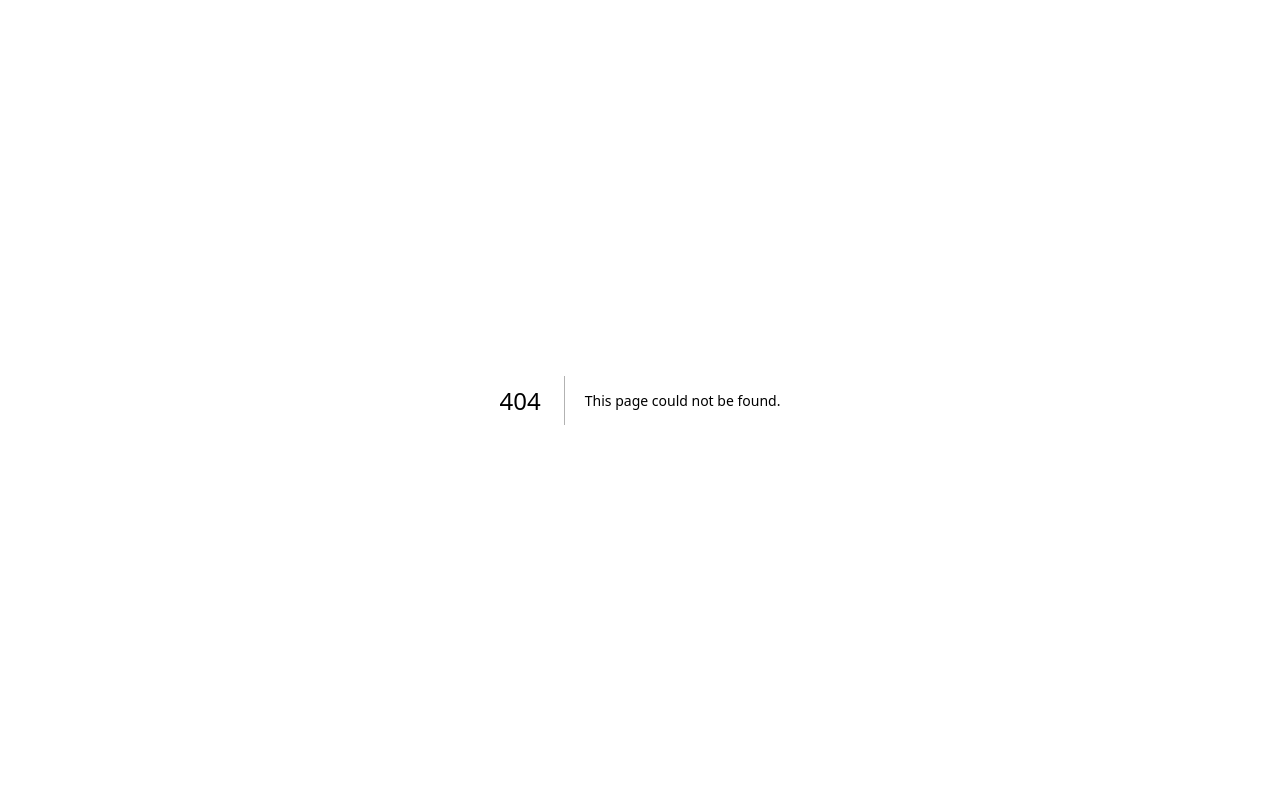
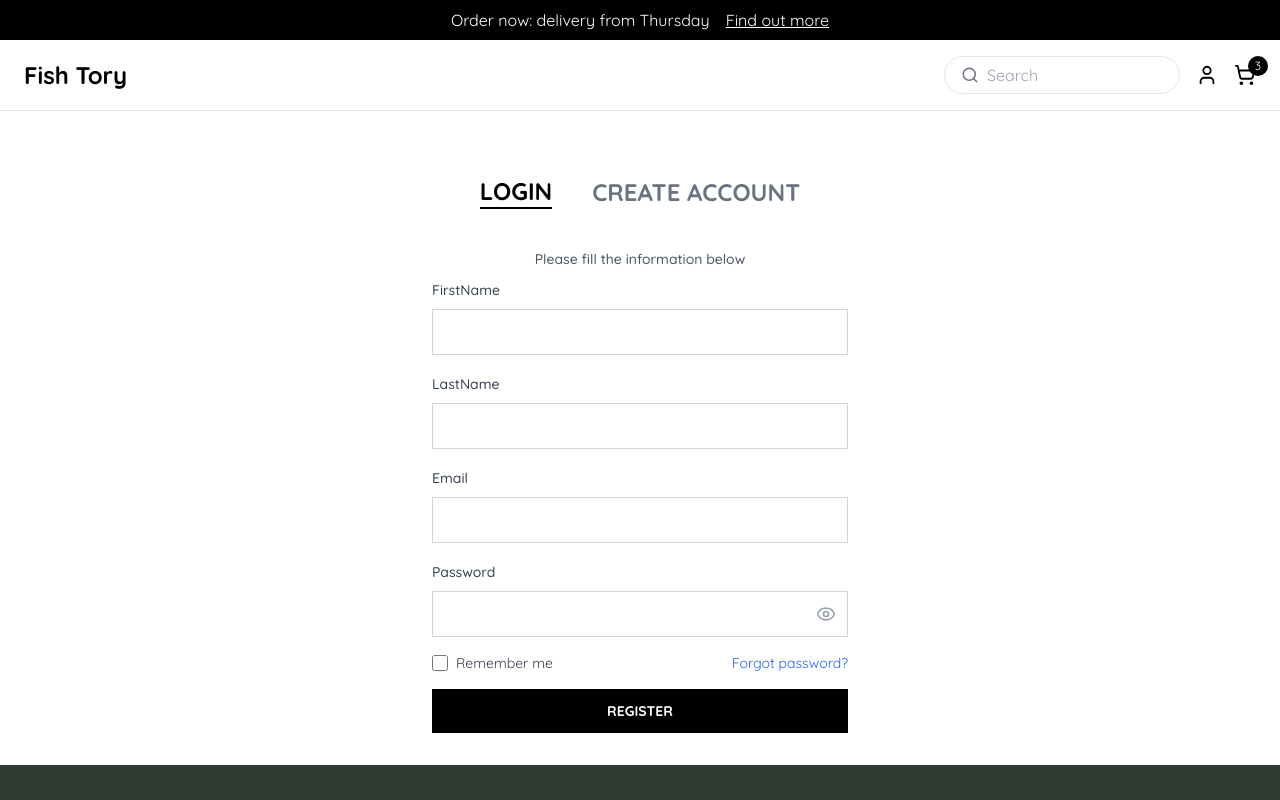
Before and after one commit to sakayat/fishtory, a Next.js app: page /account/register in a window 1280 px wide. Before the commit this address had no page. Shown: the top 800 px of the page. Built offline with nearby package versions, Linux system fonts and the light colour scheme.

Commit message:
added login & register page

```diff
--- /dev/null
+++ b/app/(root)/account/login/page.jsx
@@ -0,0 +1,123 @@
+"use client";
+import { Eye, EyeOff } from "lucide-react";
+import Link from "next/link";
+import React, { useState } from "react";
+
+const LoginPage = () => {
+  const [activeTab, setActiveTab] = useState("login");
+
+  const [email, setEmail] = useState("");
+  const [password, setPassword] = useState("");
+  const [showLoginPassword, setShowLoginPassword] = useState(false);
+
+  const handleLoginSubmit = () => {};
+
+  return (
+    <div className="max-w-md mx-auto px-4 py-8">
+      <div className="flex items-center justify-center gap-10 py-8">
+        <Link
+          href="/account/login"
+          className={`text-2xl font-bold ${
+            activeTab === "login" ? "border-b-2 border-black " : "text-gray-500"
+          }`}
+          onClick={() => setActiveTab("login")}
+        >
+          LOGIN
+        </Link>
+        <Link
+          href="/account/register"
+          className={`text-2xl font-bold ${
+            activeTab === "register"
+              ? "border-b-2 border-black -mb-[2px]"
+              : "text-gray-500"
+          }`}
+          onClick={() => setActiveTab("register")}
+        >
+          CREATE ACCOUNT
+        </Link>
+      </div>
+
+      <h4 className="text-center font-medium text-sm text-gray-600 py-2">
+        Please enter your e-mail and password
+      </h4>
+
+      <form onSubmit={handleLoginSubmit} className="space-y-4">
+        <div className="space-y-2">
+          <label htmlFor="email" className="text-sm font-medium text-gray-700">
+            Email
+          </label>
+          <input
+            id="email"
+            type="email"
+            required
+            className="w-full px-4 py-2.5 border border-gray-300 focus:border-black focus:outline-none"
+            value={email}
+            onChange={(e) => setEmail(e.target.value)}
+          />
+        </div>
+
+        <div className="space-y-2">
+          <label
+            htmlFor="password"
+            className="text-sm font-medium text-gray-700"
+          >
+            Password
+          </label>
+          <div className="relative">
+            <input
+              id="password"
+              type={showLoginPassword ? "text" : "password"}
+              required
+              className="w-full px-4 py-2.5 border border-gray-300 focus:border-black focus:outline-none"
+              value={password}
+              onChange={(e) => setPassword(e.target.value)}
+            />
+            <button
+              type="button"
+              className="absolute inset-y-0 right-0 pr-3 flex items-center"
+              onClick={() => setShowLoginPassword(!showLoginPassword)}
+            >
+              {showLoginPassword ? (
+                <EyeOff className="h-5 w-5 text-gray-400" />
+              ) : (
+                <Eye className="h-5 w-5 text-gray-400" />
+              )}
+            </button>
+          </div>
+        </div>
+
+        <div className="flex items-center justify-between">
+          <div className="flex items-center">
+            <input
+              id="remember-me"
+              type="checkbox"
+              className="h-4 w-4 border-gray-300 rounded"
+            />
+            <label
+              htmlFor="remember-me"
+              className="ml-2 block text-sm text-gray-700"
+            >
+              Remember me
+            </label>
+          </div>
+
+          <a href="#" className="text-sm text-blue-600 hover:underline">
+            Forgot password?
+          </a>
+        </div>
+        <div>
+          <button
+            type="submit"
+            className="px-6 py-3 font-bold uppercase text-sm
+                 bg-black text-white hover:bg-gray-800
+              transition-colors w-full"
+          >
+            Sign In
+          </button>
+        </div>
+      </form>
+    </div>
+  );
+};
+
+export default LoginPage;
--- /dev/null
+++ b/app/(root)/account/register/page.jsx
@@ -0,0 +1,159 @@
+"use client";
+import { Eye, EyeOff } from "lucide-react";
+import Link from "next/link";
+import React, { useState } from "react";
+
+const RegisterPage = () => {
+  const [activeTab, setActiveTab] = useState("login");
+
+  const [firstName, setFirstName] = useState("");
+  const [lastName, setLastName] = useState("");
+  const [email, setEmail] = useState("");
+  const [password, setPassword] = useState("");
+  const [showLoginPassword, setShowLoginPassword] = useState(false);
+
+  const handleLoginSubmit = () => {};
+
+  return (
+    <div className="max-w-md mx-auto px-4 py-8">
+      <div className="flex items-center justify-center gap-10 py-8">
+        <Link
+          href="/account/login"
+          className={`text-2xl font-bold ${
+            activeTab === "login" ? "border-b-2 border-black " : "text-gray-500"
+          }`}
+          onClick={() => setActiveTab("login")}
+        >
+          LOGIN
+        </Link>
+        <Link
+          href="/account/register"
+          className={`text-2xl font-bold ${
+            activeTab === "register"
+              ? "border-b-2 border-black -mb-[2px]"
+              : "text-gray-500"
+          }`}
+          onClick={() => setActiveTab("register")}
+        >
+          CREATE ACCOUNT
+        </Link>
+      </div>
+
+      <h4 className="text-center font-medium text-sm text-gray-600 py-2">
+        Please fill the information below
+      </h4>
+
+      <form onSubmit={handleLoginSubmit} className="space-y-4">
+        <div className="space-y-2">
+          <label
+            htmlFor="first_name"
+            className="text-sm font-medium text-gray-700"
+          >
+            FirstName
+          </label>
+          <input
+            id="first_name"
+            type="text"
+            required
+            className="w-full px-4 py-2.5 border border-gray-300 focus:border-black focus:outline-none"
+            value={firstName}
+            onChange={(e) => setFirstName(e.target.value)}
+          />
+        </div>
+
+        <div className="space-y-2">
+          <label
+            htmlFor="last_name"
+            className="text-sm font-medium text-gray-700"
+          >
+            LastName
+          </label>
+          <input
+            id="last_name"
+            type="text"
+            required
+            className="w-full px-4 py-2.5 border border-gray-300 focus:border-black focus:outline-none"
+            value={email}
+            onChange={(e) => setEmail(e.target.value)}
+          />
+        </div>
+
+        <div className="space-y-2">
+          <label htmlFor="email" className="text-sm font-medium text-gray-700">
+            Email
+          </label>
+          <input
+            id="email"
+            type="email"
+            required
+            className="w-full px-4 py-2.5 border border-gray-300 focus:border-black focus:outline-none"
+            value={email}
+            onChange={(e) => setEmail(e.target.value)}
+          />
+        </div>
+
+        <div className="space-y-2">
+          <label
+            htmlFor="password"
+            className="text-sm font-medium text-gray-700"
+          >
+            Password
+          </label>
+          <div className="relative">
+            <input
+              id="password"
+              type={showLoginPassword ? "text" : "password"}
+              required
+              className="w-full px-4 py-2.5 border border-gray-300 focus:border-black focus:outline-none"
+              value={password}
+              onChange={(e) => setPassword(e.target.value)}
+            />
+            <button
+              type="button"
+              className="absolute inset-y-0 right-0 pr-3 flex items-center"
+              onClick={() => setShowLoginPassword(!showLoginPassword)}
+            >
+              {showLoginPassword ? (
+                <EyeOff className="h-5 w-5 text-gray-400" />
+              ) : (
+                <Eye className="h-5 w-5 text-gray-400" />
+              )}
+            </button>
+          </div>
+        </div>
+
+        <div className="flex items-center justify-between">
+          <div className="flex items-center">
+            <input
+              id="remember-me"
+              type="checkbox"
+              className="h-4 w-4 border-gray-300 rounded"
+            />
+            <label
+              htmlFor="remember-me"
+              className="ml-2 block text-sm text-gray-700"
+            >
+              Remember me
+            </label>
+          </div>
+
+          <a href="#" className="text-sm text-blue-600 hover:underline">
+            Forgot password?
+          </a>
+        </div>
+        <div>
+          <button
+            type="submit"
+            className="px-6 py-3 font-bold uppercase text-sm
+                 bg-black text-white hover:bg-gray-800
+              transition-colors w-full"
+          >
+            Register
+          </button>
+        </div>
+      </form>
+    </div>
+  );
+};
+
+export default RegisterPage;
```
